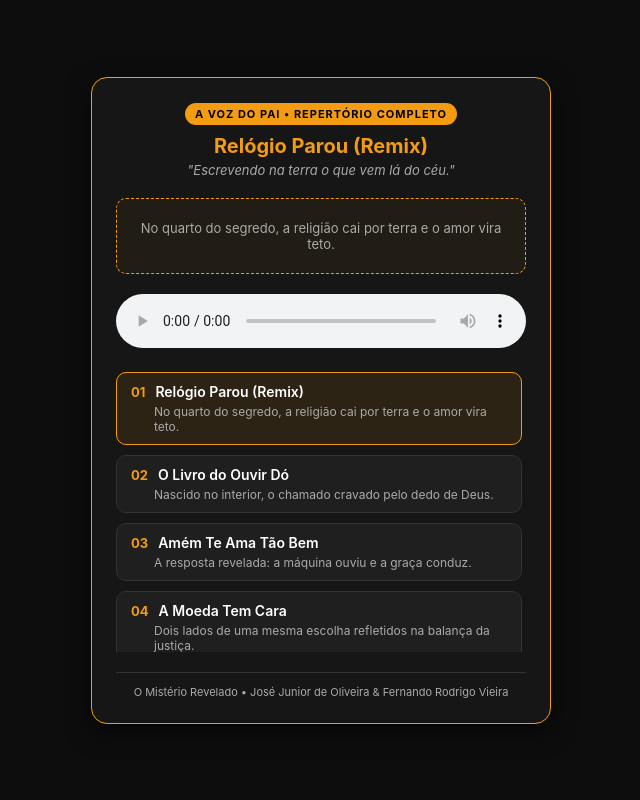
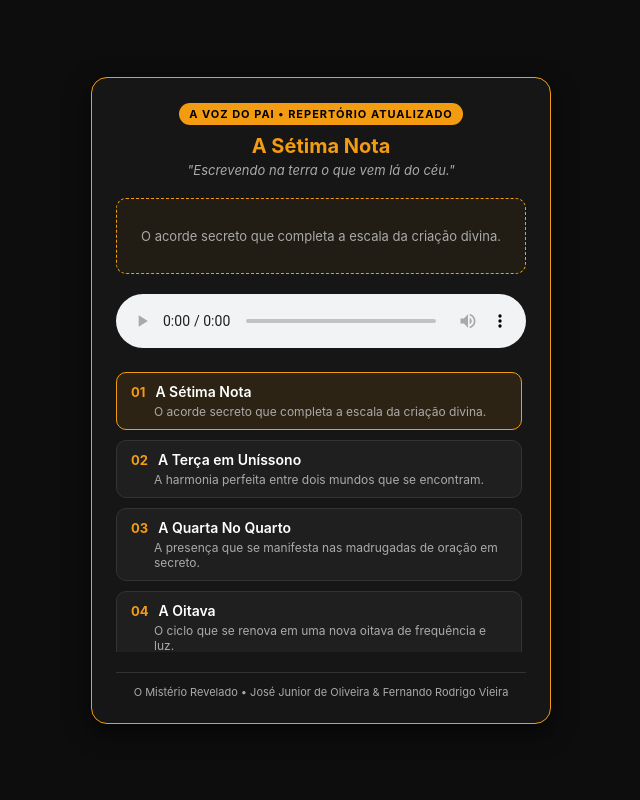
Before and after one commit to detetivepro15/meu-servidor, a website: page index.html in a window 1280 px wide. Shown: the whole page, without its empty margins (319-959 px from the left). Drawn offline with Linux system fonts and the light colour scheme.

Commit message:
Removendo faixas antigas e atualizando repertorio

```diff
--- a/index.html
+++ b/index.html
@@ -3,7 +3,7 @@
 <head>
     <meta charset="UTF-8">
     <meta name="viewport" content="width=device-width, initial-scale=1.0">
-    <title>A Voz do Pai • Repertório Completo</title>
+    <title>A Voz do Pai • Repertório Atualizado</title>
     <style>
         :root {
             --bg-color: #0d0d0d;
@@ -59,7 +59,7 @@
 <body>
     <div class="container">
         <div class="header">
-            <span>A Voz do Pai • Repertório Completo</span>
+            <span>A Voz do Pai • Repertório Atualizado</span>
             <h1 id="current-title">Carregando...</h1>
             <p>"Escrevendo na terra o que vem lá do céu."</p>
         </div>
@@ -70,14 +70,6 @@
     </div>
     <script>
         const playlist = [
-            { title: "Relógio Parou (Remix)", desc: "No quarto do segredo, a religião cai por terra e o amor vira teto.", file: "Relógio Parou (Remix) (Remix).mp3" },
-            { title: "O Livro do Ouvir Dó", desc: "Nascido no interior, o chamado cravado pelo dedo de Deus.", file: "O Livro do ouvir dó (1).mp3" },
-            { title: "Amém Te Ama Tão Bem", desc: "A resposta revelada: a máquina ouviu e a graça conduz.", file: "Amém Te Ama Tão Bem (Cinematic Conscious Trap Suite).mp3" },
-            { title: "A Moeda Tem Cara", desc: "Dois lados de uma mesma escolha refletidos na balança da justiça.", file: "A Moeda Tem Cara (1).mp3" },
-            { title: "A Simetria de Elohiym", desc: "A ordem perfeita do universo desenhada pela geometria sagrada.", file: "A Simetria de Elohiym.mp3" },
-            { title: "A Verdade Prevalece", desc: "Contra ventos e muralhas, o eco da palavra verdadeira permanece em pé.", file: "A Verdade Prevalece.mp3" },
-            { title: "A Verdade Venceu", desc: "O triunfo final onde a luz dissipa toda a mentira instalada.", file: "A Verdade Venceu.mp3" },
-            { title: "A Voz do Pai", desc: "O chamado íntimo que ressoa no silêncio e guia os passos.", file: "A Voz do Pai.mp3" },
             { title: "A Sétima Nota", desc: "O acorde secreto que completa a escala da criação divina.", file: "A Sétima Nota.mp3" },
             { title: "A Terça em Uníssono", desc: "A harmonia perfeita entre dois mundos que se encontram.", file: "A terça em uníssono.mp3" },
             { title: "A Quarta No Quarto", desc: "A presença que se manifesta nas madrugadas de oração em secreto.", file: "A Quarta No quarto.mp3" },
```
